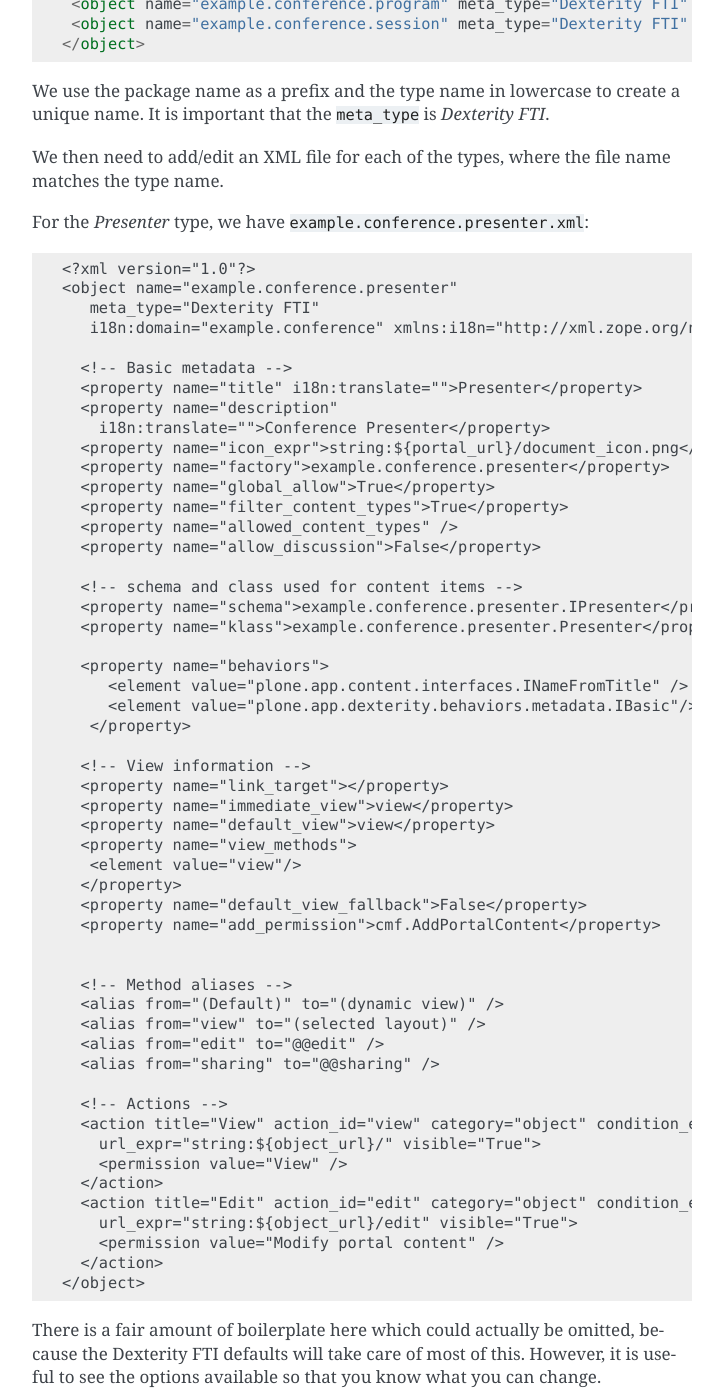
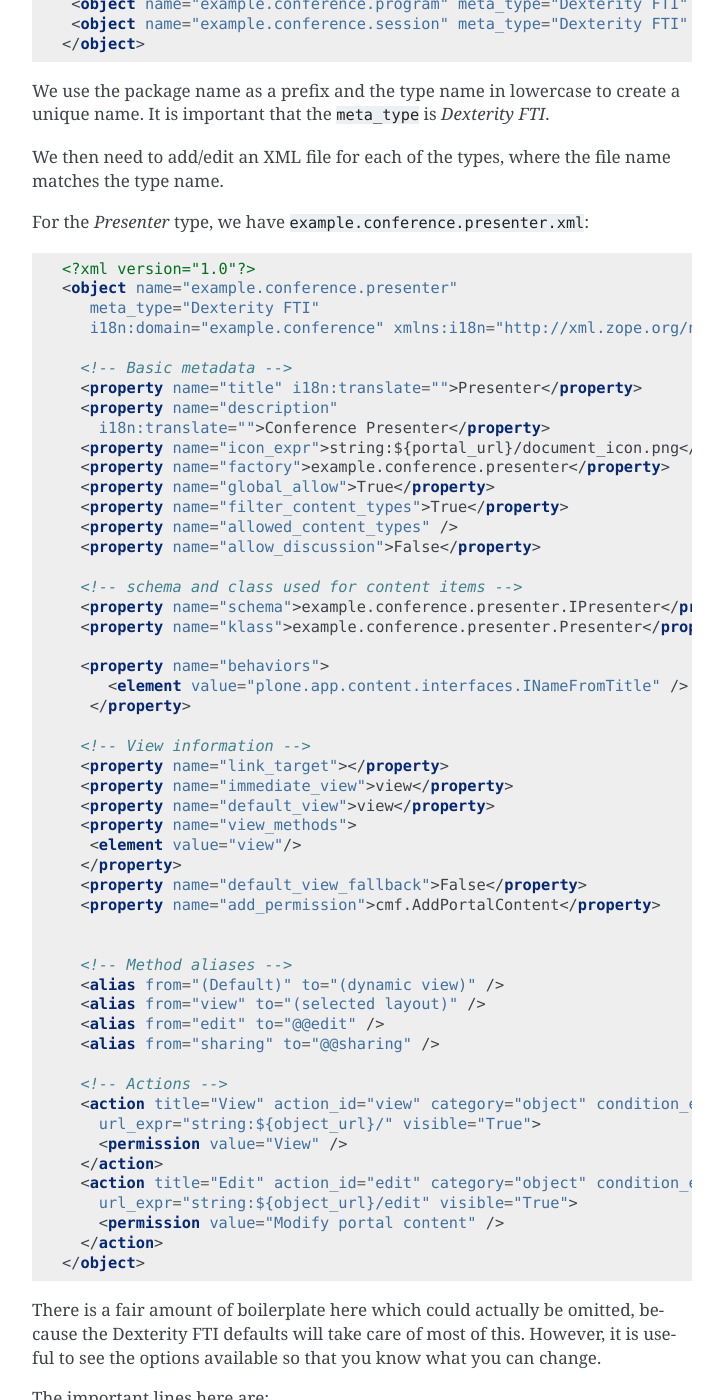
Before and after one commit to plone/plone.app.dexterity, a Sphinx documentation site: the page built from docs/schema-driven-types.rst, in a window 1280 px wide and 1400 px high, scrolled down 5970 px. Shown: the whole window, without its empty margins (388-1111 px from the left). Built offline with Sphinx 7.4.7, drawn with Linux system fonts in a browser that asks for light colours; some of the changed text lies outside the part shown.

```diff
--- a/docs/schema-driven-types.rst
+++ b/docs/schema-driven-types.rst
@@ -23,7 +23,9 @@ Since we created our example.conference command via ZopeSkel, we'll be able to u
 
     If you didn't use ZopeSkel, you'll need to add the files yourself. We'll supply the full source here, and you may refer to the example repository.
 
-Typical `addcontent` use starting out at the buildout directory is::
+Typical `addcontent` use starting out at the buildout directory is:
+
+.. code-block:: bash
 
     $ cd src/example.conference/
     $ ../../bin/paster addcontent -l
@@ -42,7 +44,9 @@ The "-l" lists available content templates.
     have run buildout. This loads package dependencies that are required to run
     addcontent.
 
-Now, let's add three content types, for the conference presenters, sessions and programs::
+Now, let's add three content types, for the conference presenters, sessions and programs:
+
+.. code-block:: bash
 
     $ ../../bin/paster addcontent dexterity_content
     Enter contenttype_name (Content type name ) ['Example Type']: Presenter
@@ -79,7 +83,9 @@ type. We'll customize all of these.
 Setting the schema
 ~~~~~~~~~~~~~~~~~~
 
-Start with presenter.py. Notice the boilerplate::
+Start with presenter.py. Notice the boilerplate:
+
+.. code-block:: python
 
     # If you want a schema-defined interface, delete the form.model
     # line below and delete the matching file in the models sub-directory.
@@ -91,7 +97,9 @@ Start with presenter.py. Notice the boilerplate::
 
 Since we're going to be defining our fields via Zope schema rather than an XML model, delete all of that.
 
-Next, add schema declarations for our fields. The top part of the file should look like::
+Next, add schema declarations for our fields. The top part of the file should look like:
+
+.. code-block:: python
 
     from five import grok
     from plone.directives import dexterity, form
@@ -136,7 +144,9 @@ internationalisation of the package. Every string that is presented to
 the user should be wrapped in ``_()`` as shown with the titles and
 descriptions below.
 
-The message factory lives in the package root ``__init__.py`` file::
+The message factory lives in the package root ``__init__.py`` file:
+
+.. code-block:: python
 
     from zope.i18nmessageid import MessageFactory
 
@@ -152,7 +162,9 @@ field, although it could be provided by behaviors (more on those later).
 
 Save presenter.py and move on to program.py.
 
-For the *Program* type, the top of ``program.py`` should look like this::
+For the *Program* type, the top of ``program.py`` should look like this:
+
+.. code-block:: python
 
     from five import grok
     from plone.directives import dexterity, form
@@ -194,7 +206,9 @@ For the *Program* type, the top of ``program.py`` should look like this::
                 required=False,
             )
 
-Finally, ``session.py`` for the Session type looks like this::
+Finally, ``session.py`` for the Session type looks like this:
+
+.. code-block:: python
 
     from five import grok
     from plone.directives import dexterity, form
@@ -272,7 +286,9 @@ The FTI
 With the schema in place, we just need to make our types installable. We
 do this with GenericSetup. Most of this was set up when we used ``addcontent`` to add the content type boilerplate.
 
-Look in the ``types.xml`` file in your packages ``example/conference/profiles/default`` directory::
+Look in the ``types.xml`` file in your packages ``example/conference/profiles/default`` directory:
+
+.. code-block:: html
 
     <object name="portal_types">
      <object name="example.conference.presenter" meta_type="Dexterity FTI" />
@@ -287,7 +303,9 @@ create a unique name. It is important that the ``meta_type`` is
 We then need to add/edit an XML file for each of the types, where the file
 name matches the type name.
 
-For the *Presenter* type, we have ``example.conference.presenter.xml``::
+For the *Presenter* type, we have ``example.conference.presenter.xml``:
+
+.. code-block:: html
 
     <?xml version="1.0"?>
     <object name="example.conference.presenter"
@@ -311,7 +329,6 @@ For the *Presenter* type, we have ``example.conference.presenter.xml``::
 
       <property name="behaviors">
          <element value="plone.app.content.interfaces.INameFromTitle" />
-         <element value="plone.app.dexterity.behaviors.metadata.IBasic"/>
        </property>
 
       <!-- View information -->
@@ -371,9 +388,13 @@ The important lines here are:
    semantics and/or schema fields. Here, we add the ``INameFromTitle``
    behavior, which will give our content object a readable id based on
    the ``title`` property. We’ll cover other behaviors later.
+   We removed the IBasic behavior (which would supply title and description fields)
+   as we have alternative fields.
 
 The ``Session`` type, in ``example.conference.session.xml``, is very
-similar::
+similar:
+
+.. code-block:: html
 
     <?xml version="1.0"?>
     <object name="example.conference.session"
@@ -397,7 +418,6 @@ similar::
 
       <property name="behaviors">
          <element value="plone.app.content.interfaces.INameFromTitle" />
-         <element value="plone.app.dexterity.behaviors.metadata.IBasic"/>
        </property>
 
       <!-- View information -->
@@ -431,7 +451,9 @@ similar::
 Again, this is an Item. Here, we have set ``global_allow`` to ``False``,
 since these objects should only be addable inside a *Program*.
 
-The ``Program``, in ``example.conference.program.xml``, looks like this::
+The ``Program``, in ``example.conference.program.xml``, looks like this:
+
+.. code-block:: html
 
     <?xml version="1.0"?>
     <object name="example.conference.program"
@@ -457,7 +479,6 @@ The ``Program``, in ``example.conference.program.xml``, looks like this::
 
       <property name="behaviors">
          <element value="plone.app.content.interfaces.INameFromTitle" />
-         <element value="plone.app.dexterity.behaviors.metadata.IBasic"/>
        </property>
 
       <!-- View information -->
```
